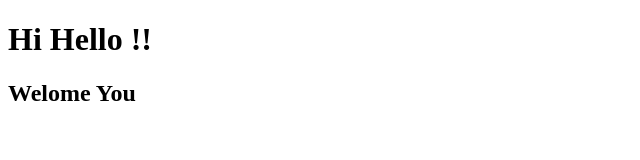
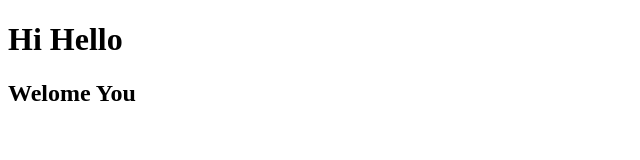
Before and after one commit to sharansidh-0301/gitpractice, a plain HTML site: page index.html in a window 1280 px wide. Shown: the full height of the page, 0-640 px from the left. Drawn offline with Linux system fonts and the light colour scheme.

Commit message:
Update index.html

```diff
--- a/index.html
+++ b/index.html
@@ -9,5 +9,5 @@
 
 </body>
 </html>
-<h1>Hi Hello !!</h1>
+<h1>Hi Hello </h1>
 <h2>Welome You</h2>
```
